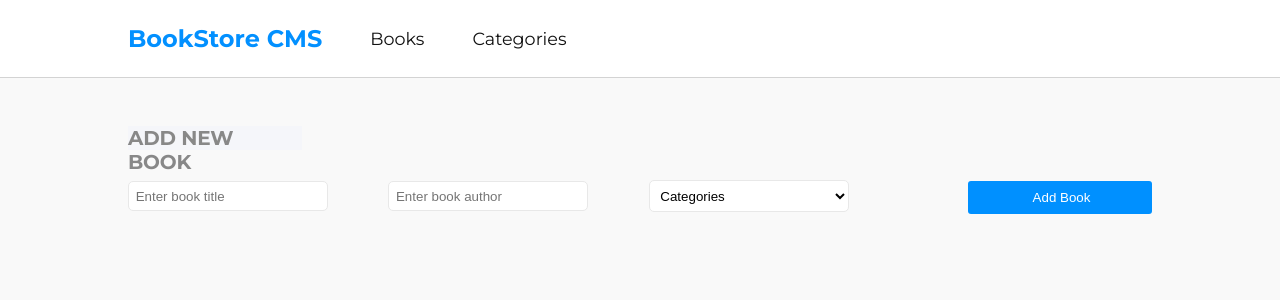
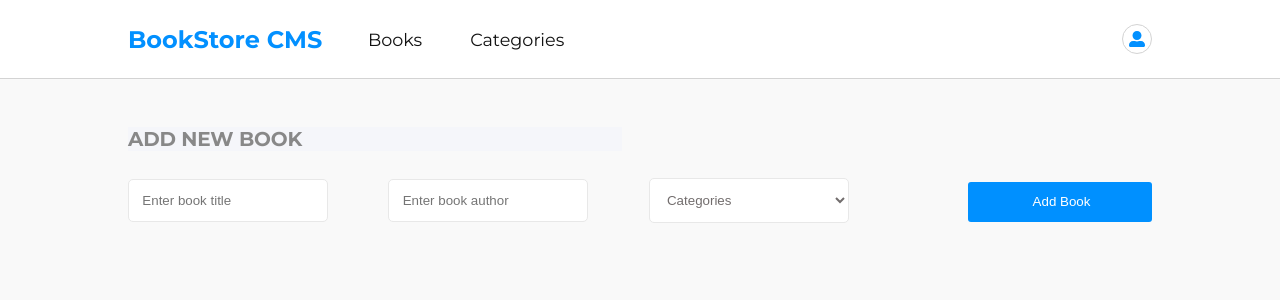
Before and after one commit to EidHachem/react-bookstore, a React (Create React App) app: page / in a window 1280 px wide. Shown: the top 300 px of the page. Built offline with nearby package versions, Linux system fonts and the light colour scheme; no server answers.

Commit message:
Apply required changes

```diff
--- a/package.json
+++ b/package.json
@@ -10,6 +10,7 @@
     "prop-types": "^15.8.1",
     "react": "^18.1.0",
     "react-dom": "^18.1.0",
+    "react-icons": "^4.4.0",
     "react-redux": "^8.0.2",
     "react-router-dom": "^6.3.0",
     "react-scripts": "5.0.1",
--- a/src/App.js
+++ b/src/App.js
@@ -1,6 +1,7 @@
 import React, { useEffect } from 'react';
 import { useDispatch } from 'react-redux';
 import { Route, Routes, Link } from 'react-router-dom';
+import { FaUserAlt } from 'react-icons/fa';
 import { getBooks } from './redux/books/books';
 import Books from './Components/Books';
 import Categories from './Components/Categories';
@@ -23,6 +24,9 @@ function App() {
           <Link to="/">Books</Link>
           <Link to="/categories">Categories</Link>
         </div>
+        <div className={classes.iconDiv}>
+          <FaUserAlt className={classes.icon} />
+        </div>
       </nav>
       <Routes>
         <Route path="/" element={<Books />} />
--- a/src/Styles/App.module.css
+++ b/src/Styles/App.module.css
@@ -3,7 +3,7 @@
   border-bottom: 1px solid lightgray;
   display: flex;
   align-items: center;
-  gap: 3em;
+  justify-content: space-between;
   width: 100%;
   margin: 0 auto;
   padding: 1.5em;
@@ -21,6 +21,7 @@
 .navigation {
   display: flex;
   gap: 3em;
+  margin-left: -50%;
 }
 
 .navigation > * {
@@ -33,3 +34,19 @@
 .navigation > *:focus {
   font-weight: 700;
 }
+
+.iconDiv {
+  align-self: end;
+  height: 30px;
+  width: 30px;
+  border: 1px solid lightgray;
+  border-radius: 50%;
+  text-align: center;
+  display: flex;
+  justify-content: center;
+  align-items: center;
+}
+
+.icon {
+  color: #0290ff;
+}
--- a/src/Styles/Button.module.css
+++ b/src/Styles/Button.module.css
@@ -1,6 +1,6 @@
 .btn {
   width: 11.5rem;
-  height: 2.063rem;
+  height: 2.5rem;
   margin: 0.75rem 0 0.563rem 3.688rem;
   padding: 0.438rem 1.188rem 0.5rem 1.375rem;
   border-radius: 3px;
--- a/src/Styles/Form.module.css
+++ b/src/Styles/Form.module.css
@@ -12,8 +12,9 @@
   min-height: 2em;
   border: 1px solid #e8e8e8;
   border-radius: 5px;
-  padding: 0.5em;
+  padding: 1em;
   background-color: #fff;
+  color: #726d6d;
 }
 
 .title:focus,
@@ -26,7 +27,7 @@
 .header {
   background-color: #f5f6fa;
   color: #888;
-  width: 10.875rem;
+  width: 30.875rem;
   height: 1.5rem;
   margin: 1.813rem 32.75rem 1.188rem 0;
   font-size: 1.25rem;
```
Also changed, not shown: 1 other file (tests, documents, lock files or other folders).
